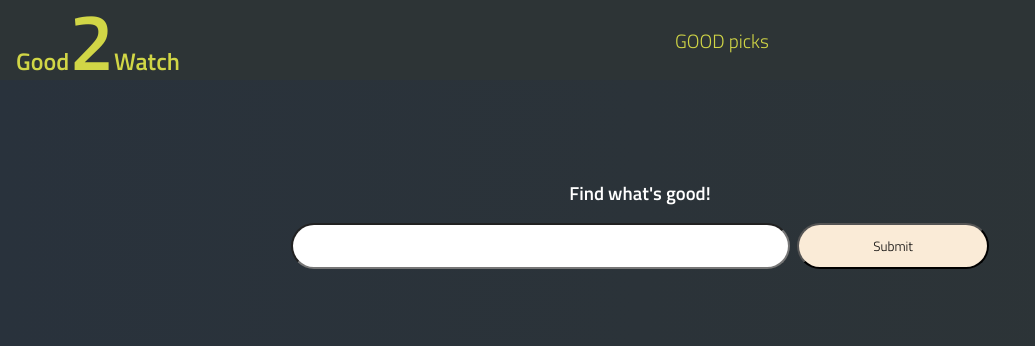
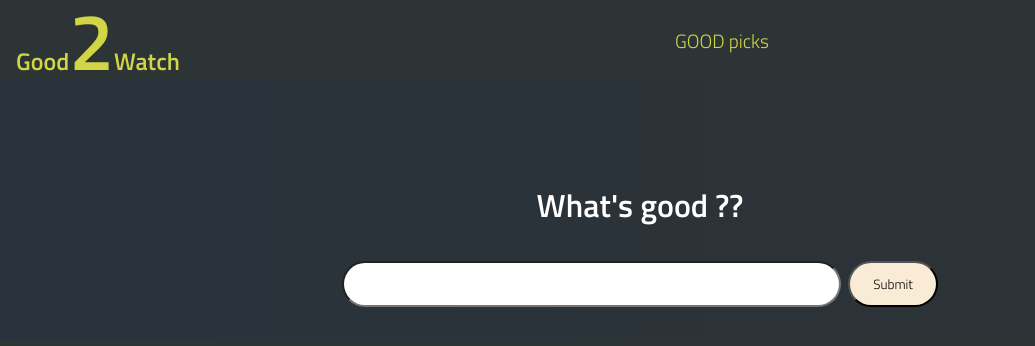
Before and after one commit to dsmeny/good_next, a Next.js app: page / in a window 1280 px wide. Shown: the top 346 px of the page, without its empty margins (0-1035 px from the left). Built offline with nearby package versions, Linux system fonts and the light colour scheme.

Commit message:
styling the containers

```diff
--- a/pages/home/Home.module.css
+++ b/pages/home/Home.module.css
@@ -1,12 +1,9 @@
-.container {
-  height: 100vh;
-}
-.container h3 {
+.home h1 {
   color: white;
-  margin-bottom: 1rem;
+  margin-bottom: 2rem;
 }
 
-.container input {
+.home input {
   border-radius: 10rem;
   line-height: 2.5rem;
   width: 39vw;
@@ -14,10 +11,10 @@
   padding-left: 1rem;
 }
 
-.container button {
+.home button {
   border-radius: 10rem;
   line-height: 2.5rem;
-  width: 15vw;
+  width: 7vw;
   font-weight: 500;
   background-color: antiquewhite;
   margin-bottom: 2rem;
--- a/pages/home/index.js
+++ b/pages/home/index.js
@@ -10,8 +10,8 @@ const Home = (props) => {
   }, []);
 
   return (
-    <div className={styles.container}>
-      <h3>Find what&apos;s good!</h3>
+    <div className={styles.home}>
+      <h1>What&apos;s good ??</h1>
       <form
         id="form2"
         method="GET"
```
